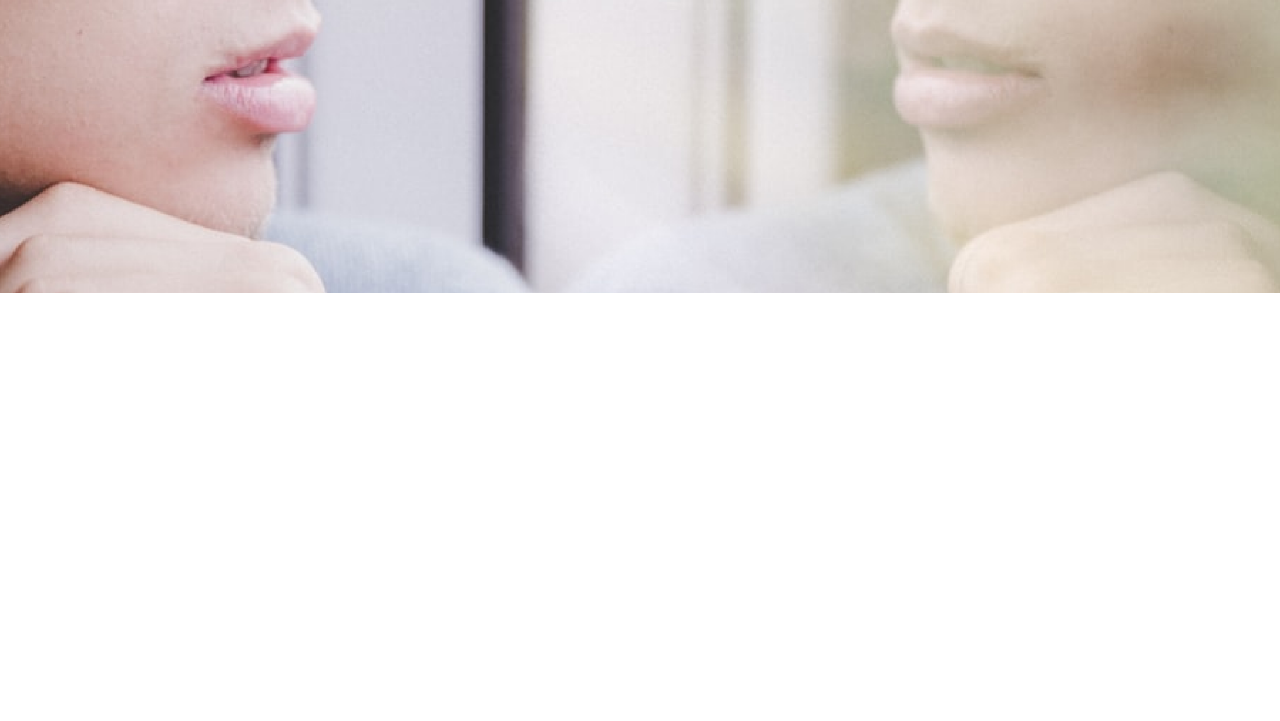
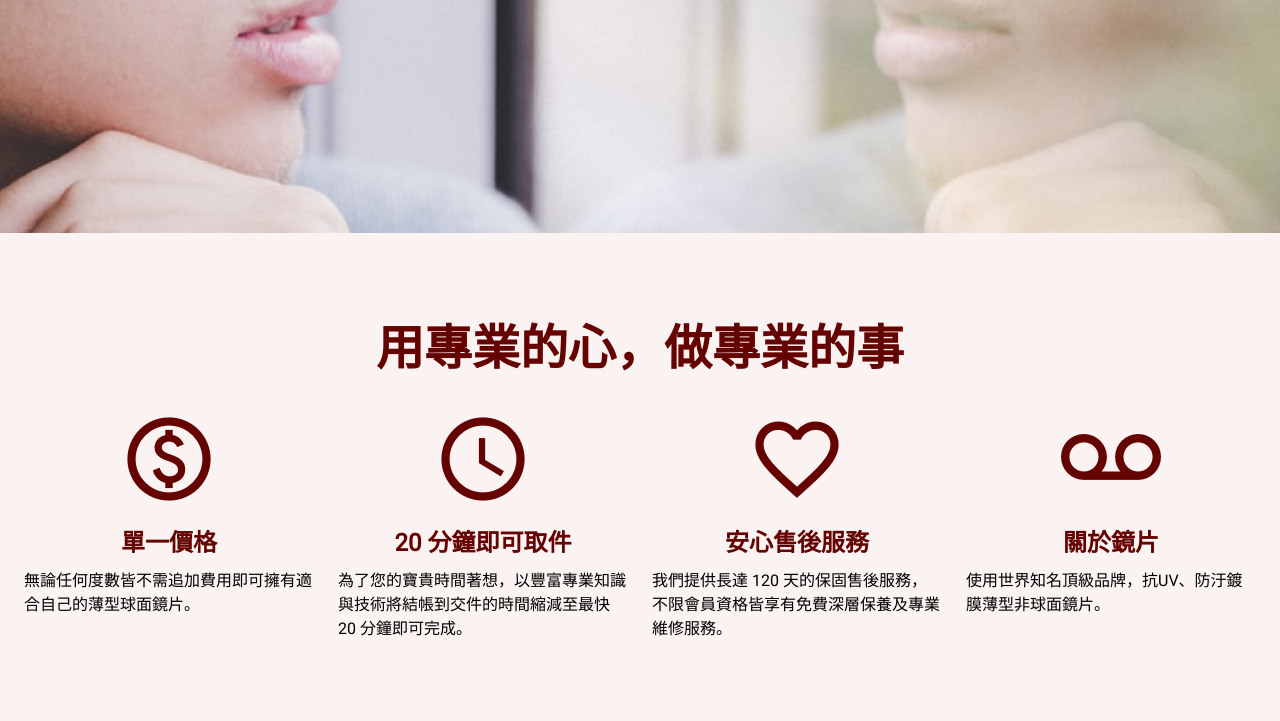
Before and after one commit to tanukili/2023-summer-week3, a website built with Vite: page pages/index.html in a window 1280 px wide. Shown: the part 495-1216 px from the top of the page. Before the commit the page ends 800 px from the top, so only its background shows below. Built offline with nearby package versions, Linux system fonts and the light colour scheme.

Commit message:
index-產品特色

```diff
--- a/assets/scss/compinents/_card.scss
+++ b/assets/scss/compinents/_card.scss
@@ -0,0 +1,5 @@
+.card {
+  display: flex;
+  flex-direction: column;
+  align-items: center;
+}
--- a/assets/scss/layout/_grid.scss
+++ b/assets/scss/layout/_grid.scss
@@ -11,3 +11,46 @@
     max-width: 1320px;
   }
 }
+
+.row {
+  --gutter-x: 1.5rem; // 定義區域變數
+  --gutter-y: 0;
+  display: flex;
+  flex-wrap: wrap;
+  // 消除兩側、上方多於推擠
+  @include gutter-base(-0.5, -1);
+  & > * {
+    width: 100%;
+    @include gutter-base(0.5, 1);
+  }
+  &.gy-1 {
+    --gutter-y: 1.5rem;
+  }
+}
+ // flex屬性: 放大比 縮小比 原始尺寸
+.col {
+  flex: 1 0 0%;
+}
+
+@each $number, $percent in $row-cols {
+  .row-cols-#{$number} > * {
+    flex: 0 0 auto;
+    width: $percent;
+  }
+}
+@include pad {
+  @each $number, $percent in $row-cols {
+    .row-cols-md-#{$number} > * {
+      flex: 0 0 auto;
+      width: $percent;
+    }
+  }
+}
+@include wed {
+  @each $number, $percent in $row-cols {
+    .row-cols-lg-#{$number} > * {
+      flex: 0 0 auto;
+      width: $percent;
+    }
+  }
+}
--- a/assets/scss/pages/_index.scss
+++ b/assets/scss/pages/_index.scss
@@ -13,3 +13,13 @@
     }
   }
 }
+
+.title-style{
+  text-align: center;
+  font-weight: 700;
+  color: var(--dark-red-200);
+}
+
+.feature-icon {
+  font-size: 100px;
+}
--- a/assets/scss/utilities/_font.scss
+++ b/assets/scss/utilities/_font.scss
@@ -1,4 +1,17 @@
 // size
+h2,.h2 {
+  font-size: 1.5rem;
+  @include pad {
+    font-size: 4rem;
+  }
+}
+h3,.h3 {
+  font-size: 1.5rem;
+  @include pad {
+    font-size: 3rem;
+  }
+}
+
 @each $number, $font-size in $font-sizes {
   .fs-#{$number} {
     font-size: $font-size;
@@ -23,3 +36,7 @@
 .fw-medium {
   font-weight: 500;
 }
+
+.text-center {
+  text-align: center;
+}
--- a/assets/scss/utilities/_mixin.scss
+++ b/assets/scss/utilities/_mixin.scss
@@ -8,4 +8,11 @@
   @media(min-width:1200px) {
     @content
   }
-}
+};
+
+// 格線
+@mixin gutter-base($gx,$gy) {
+  padding-left: calc(var(--gutter-x) * $gx);
+  padding-right: calc(var(--gutter-x) * $gx);
+  margin-top: calc(var(--gutter-y) * $gy);
+};
--- a/assets/scss/utilities/_variable.scss
+++ b/assets/scss/utilities/_variable.scss
@@ -23,6 +23,7 @@
 
 $colors: (
   "primary": var(--primary),
+  "secondary": var(--secondary),
   "white": var(--white),
   "deep": var(--dark-red-200),
 );
@@ -48,5 +49,11 @@ $font-sizes: (
   "4": 1.5rem,
   "5": 2rem,
   "6": 2.25rem,
-  "7": 4rem,
-)
+  // "7": 4rem,
+);
+
+$row-cols: (
+  "1": 100%,
+  "2": 50%,
+  "4": 25%,
+);
--- a/pages/index.html
+++ b/pages/index.html
@@ -16,6 +16,49 @@
         <button class="btn fs-3 fw-medium" type="button">立即購買</button>
       </div>
     </div>
+    <div class="bg-secondary py-7 py-md-10">
+      <div class="container">
+        <h3 class="title-style mb-5">用專業的心，做專業的事</h3>
+        <ul class="row row-cols-1 row-cols-md-2 row-cols-lg-4 gy-1">
+          <li class="col">
+            <div class="card">
+              <span class="feature-icon material-icons-outlined text-deep mb-4">
+                paid
+              </span>
+              <h4 class="title-style fs-4 mb-2">單一價格</h4>
+              <p>無論任何度數皆不需追加費用即可擁有適合自己的薄型球面鏡片。</p>
+            </div>
+          </li>
+          <li class="col">
+            <div class="card">
+              <span class="feature-icon material-icons-outlined text-deep mb-4">
+                schedule
+              </span>
+              <h4 class="title-style fs-4 mb-2">20 分鐘即可取件</h4>
+              <p>為了您的寶貴時間著想，以豐富專業知識與技術將結帳到交件的時間縮減至最快 20 分鐘即可完成。</p>
+            </div>
+          </li>
+          <li class="col">
+            <div class="card">
+              <span class="feature-icon material-icons-outlined text-deep mb-4">
+                favorite_border
+              </span>
+              <h4 class="title-style fs-4 mb-2">安心售後服務</h4>
+              <p>我們提供長達 120 天的保固售後服務，不限會員資格皆享有免費深層保養及專業維修服務。</p>
+            </div>
+          </li>
+          <li class="col">
+            <div class="card">
+              <span class="feature-icon material-icons-outlined text-deep mb-4">
+                voicemail
+              </span>
+              <h4 class="title-style fs-4 mb-2">關於鏡片</h4>
+              <p>使用世界知名頂級品牌，抗UV、防汙鍍膜薄型非球面鏡片。</p>
+            </div>
+          </li>
+        </ul>
+      </div>
+    </div>
 
     <%- include('./layout/footer'); -%>
 
```
